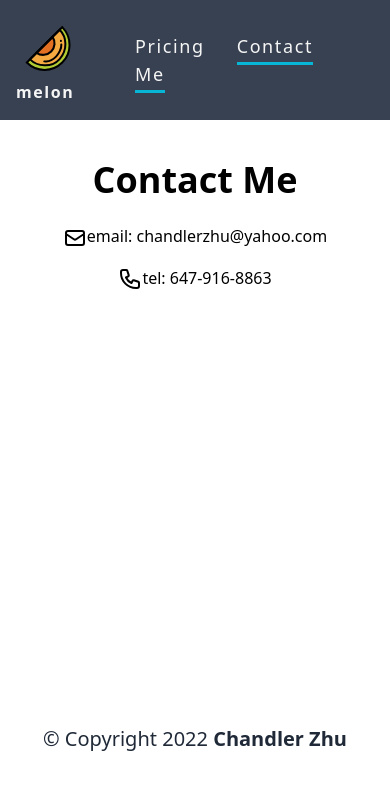
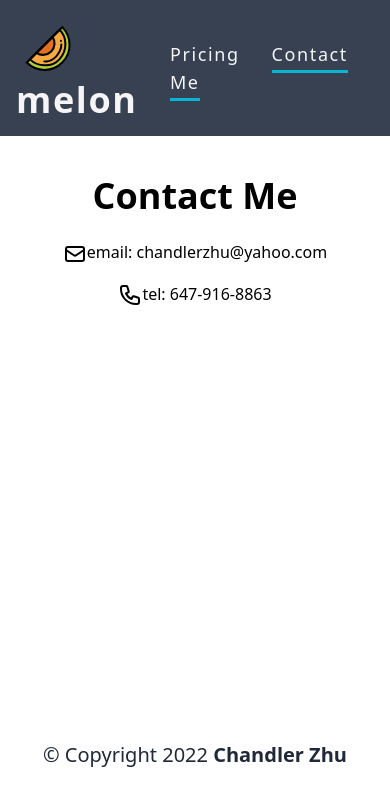
Before and after one commit to Chandler-Zhu/melon-movies, a Next.js app: page /contact in a window 390 px wide. Shown: the top 806 px of the page. Built offline with nearby package versions, Linux system fonts and the light colour scheme; what @shoelace-style/shoelace would draw is missing.

Commit message:
fix navbar text

```diff
--- a/components/Navbar.js
+++ b/components/Navbar.js
@@ -6,7 +6,7 @@ const Navbar = ({ router }) => {
     <nav className="bg-gray-700">
       <div className="font-bold text-neutral-100 p-4 max-w-7xl mx-auto container tracking-widest flex items-center justify-between">
         <Link href="/">
-          <a className="text-base md:text-4xl">
+          <a className="text-4xl">
             <svg
               id="emoji"
               viewBox="0 0 72 72"
```
